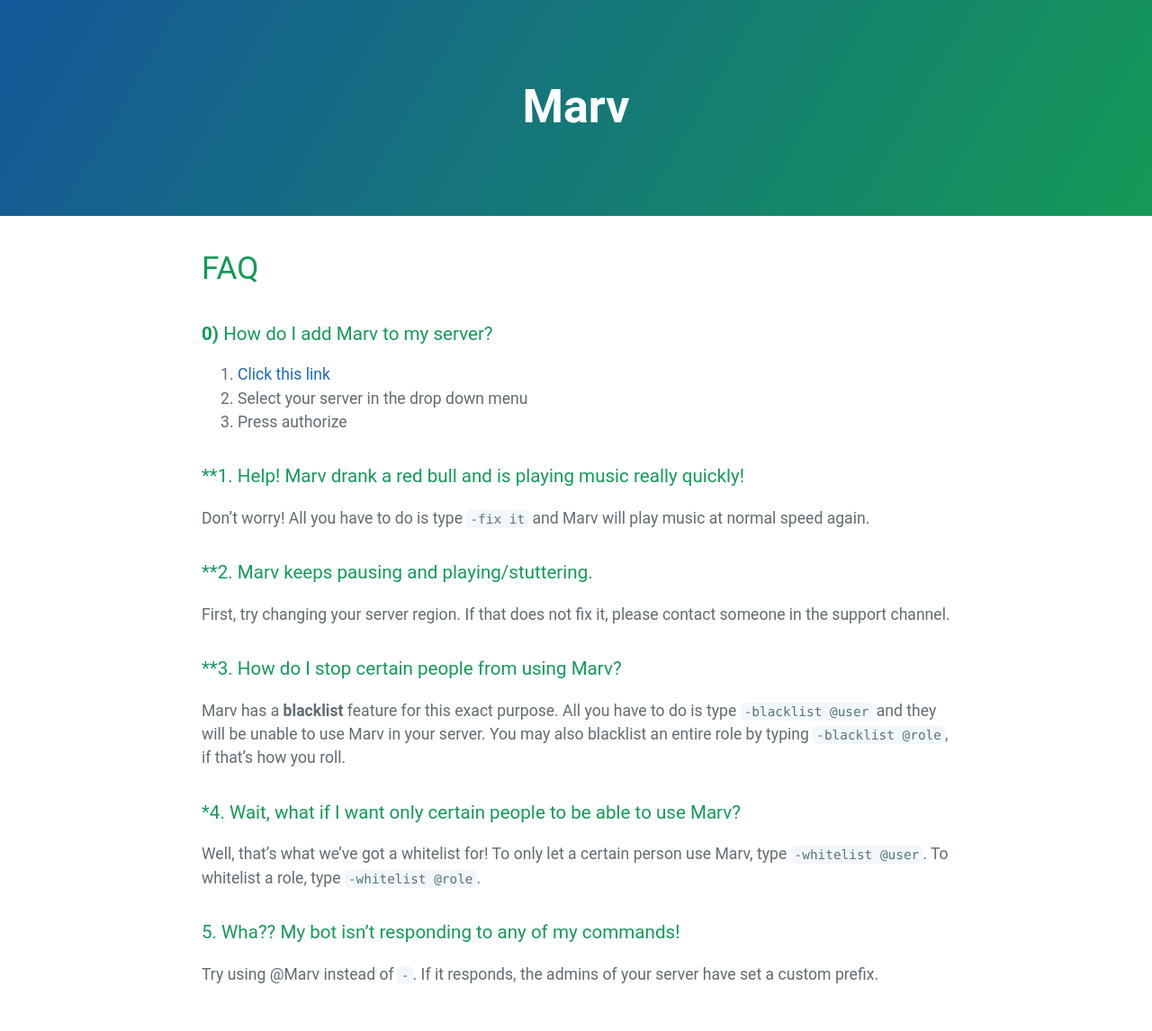
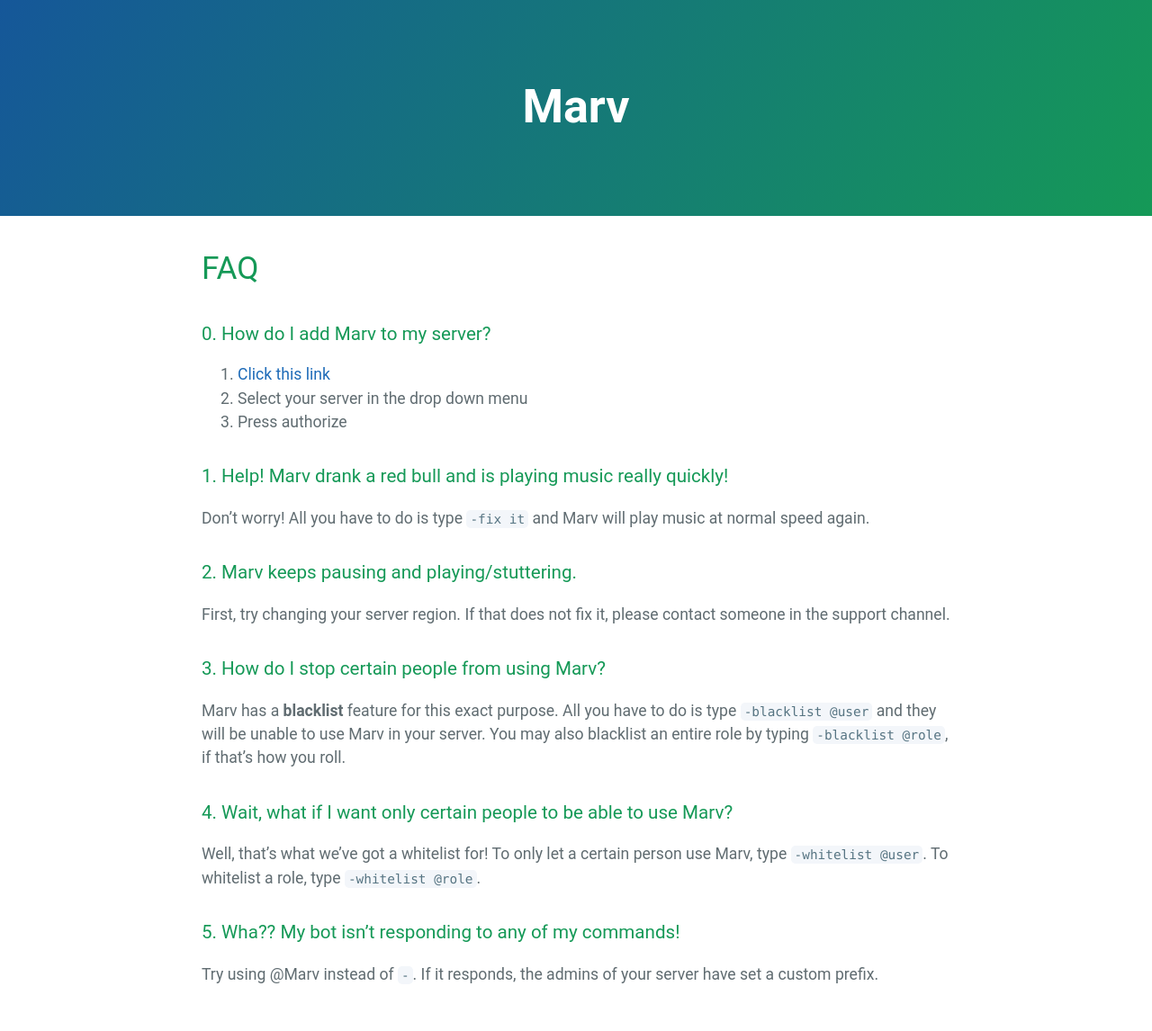
Before and after one commit to mymindishazel/marv-docs, a Jekyll site: the page built from faq.md, in a window 1280 px wide. Shown: the whole page at 90% size. Built offline with Jekyll 4.4.1, drawn with Linux system fonts in a browser that asks for light colours; our own code applies the rules of GitHub Pages for plain Markdown files.

Commit message:
Update faq.md

```diff
--- a/faq.md
+++ b/faq.md
@@ -1,20 +1,20 @@
 # FAQ
 
-### **0)** How do I add Marv to my server?
+### 0. How do I add Marv to my server?
 1. [Click this link](https://discordapp.com/oauth2/authorize?scope=bot&client_id=234395307759108106&permissions=3263552)
 2. Select your server in the drop down menu
 3. Press authorize
 
-### **1. Help! Marv drank a red bull and is playing music really quickly!
+### 1. Help! Marv drank a red bull and is playing music really quickly!
 Don't worry! All you have to do is type `-fix it` and Marv will play music at normal speed again.
 
-### **2. Marv keeps pausing and playing/stuttering.
+### 2. Marv keeps pausing and playing/stuttering.
 First, try changing your server region. If that does not fix it, please contact someone in the support channel.
 
-### **3. How do I stop certain people from using Marv?
+### 3. How do I stop certain people from using Marv?
 Marv has a **blacklist** feature for this exact purpose. All you have to do is type `-blacklist @user` and they will be unable to use Marv in your server. You may also blacklist an entire role by typing `-blacklist @role`, if that's how you roll.
 
-### *4. Wait, what if I want only certain people to be able to use Marv?
+### 4. Wait, what if I want only certain people to be able to use Marv?
 Well, that's what we've got a whitelist for! To only let a certain person use Marv, type `-whitelist @user`. To whitelist a role, type `-whitelist @role`.
 
 ### 5. Wha?? My bot isn't responding to any of my commands!
```
